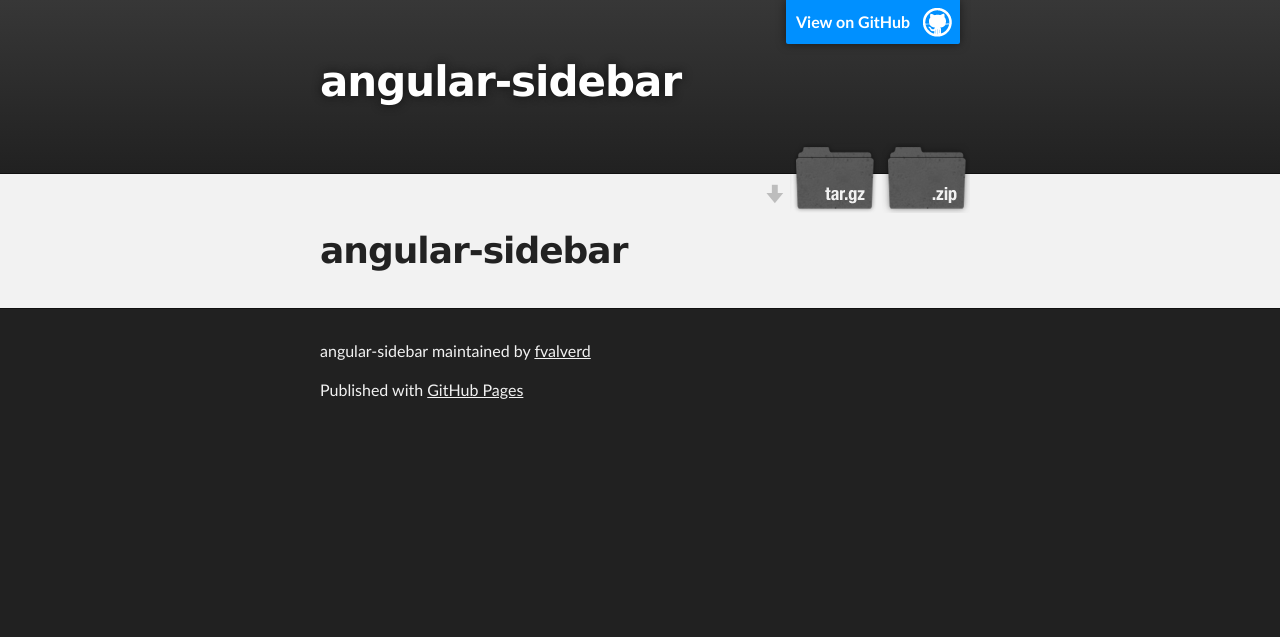
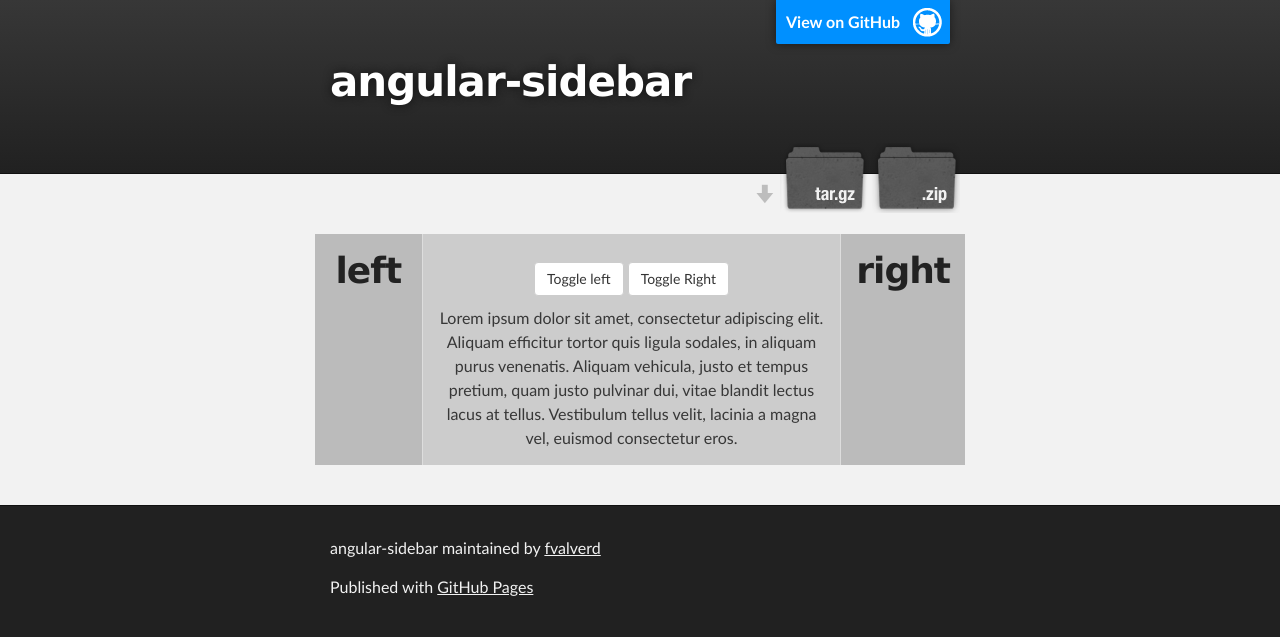
Before and after one commit to guaputao/angular-sidebar, a plain HTML site: page index.html in a window 1280 px wide. Drawn offline with nearby package versions, Linux system fonts and the light colour scheme.

Commit message:
add demo

```diff
--- a/index.html
+++ b/index.html
@@ -6,7 +6,14 @@
     <meta http-equiv="X-UA-Compatible" content="chrome=1">
     <meta name="description" content="angular-sidebar : ">
 
+    <link type="text/css" href="http://maxcdn.bootstrapcdn.com/bootstrap/3.2.0/css/bootstrap.min.css" rel="stylesheet">
     <link rel="stylesheet" type="text/css" media="screen" href="stylesheets/stylesheet.css">
+    <link rel="stylesheet" type="text/css" media="screen" href="stylesheets/angular-sidebar.css">
+
+    <script type="text/javascript" src="https://code.jquery.com/jquery-2.1.1.min.js"></script>
+    <script type="text/javascript" src="http://maxcdn.bootstrapcdn.com/bootstrap/3.2.0/js/bootstrap.min.js"></script>
+    <script type="text/javascript" src="http://ajax.googleapis.com/ajax/libs/angularjs/1.2.22/angular.min.js"></script>
+    <script type="text/javascript" src="javascripts/angular-sidebar.js"></script>
 
     <title>angular-sidebar</title>
   </head>
@@ -29,10 +36,23 @@
     </div>
 
     <!-- MAIN CONTENT -->
-    <div id="main_content_wrap" class="outer">
+    <div id="main_content_wrap" class="outer container">
       <section id="main_content" class="inner">
-        <h1>
-<a name="angular-sidebar" class="anchor" href="#angular-sidebar"><span class="octicon octicon-link"></span></a>angular-sidebar</h1>
+        <div ng-app="angular-sidebar" class="sidebar">
+            <div class="sidebar-left">
+              <h1>left</h1>
+            </div>
+            <div class="sidebar-center">
+              <button class="btn btn-default" ng-click="toggle_left_sidebar()">Toggle left</button>
+              <button type="button" class="btn btn-default" ng-click="toggle_right_sidebar()">Toggle Right</button>
+              <div id="lipsum">
+                <p>Lorem ipsum dolor sit amet, consectetur adipiscing elit. Aliquam efficitur tortor quis ligula sodales, in aliquam purus venenatis. Aliquam vehicula, justo et tempus pretium, quam justo pulvinar dui, vitae blandit lectus lacus at tellus. Vestibulum tellus velit, lacinia a magna vel, euismod consectetur eros.</p>
+              </div>
+            </div>
+            <div class="sidebar-right">
+              <h1>right</h1>
+            </div>
+          </div>
       </section>
     </div>
 
--- /dev/null
+++ b/javascripts/angular-sidebar.js
@@ -0,0 +1,37 @@
+angular.module('angular-sidebar', [])
+  .directive('sidebar', [function () {
+    return {
+      restrict: 'C',
+      controller: ['$scope', function ($scope) {
+        var hide_class = 'sidebar-hide';
+        var center_size = 8;
+
+        function toogle (_sidebar) {
+          if (_sidebar.length) {
+            var old_center_size = center_size;
+            center_size += (_sidebar.hasClass(hide_class) ? -2 : 2);
+            _sidebar.toggleClass(hide_class);
+            $scope.center_sidebar.addClass('col-xs-'+center_size);
+            $scope.center_sidebar.removeClass('col-xs-'+old_center_size);
+          }
+        }
+
+        $scope.toggle_left_sidebar = function () {
+          toogle($scope.left_sidebar);
+        };
+
+        $scope.toggle_right_sidebar = function () {
+          toogle($scope.right_sidebar);
+        };
+      }],
+      link: function (scope, iElement, iAttrs) {
+        iElement.addClass('row');
+        scope.center_sidebar = angular.element('.sidebar-center');
+        scope.left_sidebar = angular.element('.sidebar-left');
+        scope.right_sidebar = angular.element('.sidebar-right');
+        scope.left_sidebar.addClass('col-xs-2');
+        scope.right_sidebar.addClass('col-xs-2');
+        scope.center_sidebar.addClass('col-xs-8');
+      }
+    };
+  }]);
--- /dev/null
+++ b/stylesheets/angular-sidebar.css
@@ -0,0 +1,35 @@
+.sidebar {
+  display: table;
+}
+
+.sidebar .sidebar-center {
+  display: table-cell;
+  float: none;
+}
+
+.sidebar .sidebar-left {
+  display: table-cell;
+  float: none;
+  border-right: 1px;
+  border-right-style: solid;
+  border-color: #ddd;
+}
+
+.sidebar .sidebar-right {
+  display: table-cell;
+  float: none;
+  border-left: 1px;
+  border-left-style: solid;
+  border-color: #ddd;
+}
+
+.sidebar .sidebar-hide {
+  width: 0;
+  height: 0;
+  min-width: 0;
+  min-height: 0;
+  padding: 0;
+  border: 0;
+  margin: 0;
+  opacity: 0;
+}
--- a/stylesheets/stylesheet.css
+++ b/stylesheets/stylesheet.css
@@ -421,3 +421,18 @@ Small Device Styles
   }
 
 }
+
+.sidebar {
+  background-color: #ccc;
+  margin-top: 20px;
+  margin-bottom: 20px;
+}
+
+.sidebar-center {
+  text-align: center;
+}
+
+.sidebar-left, .sidebar-right {
+  background-color: #bbb;
+  text-align: center;
+}
```
Lines whose indentation alone changed are shown as unchanged.
